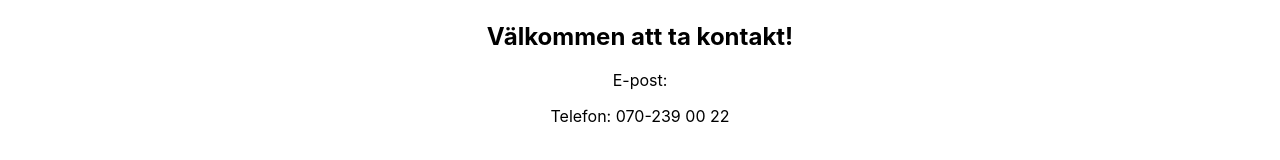
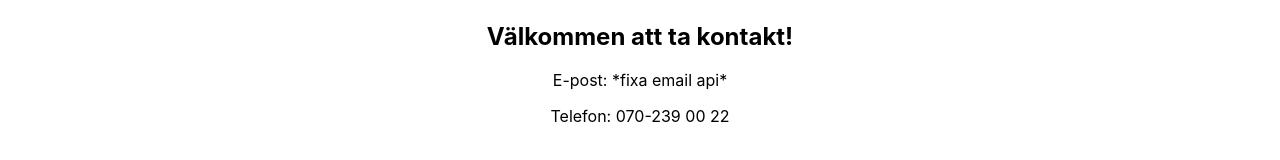
Before and after one commit to AdamKj/Hemsida, a React (Create React App) app in the folder mammashemsida/: page / in a window 1280 px wide. Shown: the part 554-714 px from the top of the page. Built offline with nearby package versions, Linux system fonts and the light colour scheme.

Commit message:
reminder of api

```diff
--- a/mammashemsida/src/components/Home/Home.js
+++ b/mammashemsida/src/components/Home/Home.js
@@ -26,7 +26,7 @@ export const Home = () => {
     <footer>
       <div className = 'contact'>
         <h2>Välkommen att ta kontakt!</h2>
-          <p>E-post: </p>
+          <p>E-post: *fixa email api*</p>
           <p>Telefon: 070-239 00 22</p>
       </div>
     </footer>
--- a/mammashemsida/src/components/Services/Services.js
+++ b/mammashemsida/src/components/Services/Services.js
@@ -64,7 +64,7 @@ export const Services = () => {
         <footer>
             <div className = 'contact'>
                 <h2>Välkommen att ta kontakt!</h2>
-                    <p>E-post: </p>
+                    <p>E-post: *fixa email api*</p>
                      <p>Telefon: 070-239 00 22</p>
             </div>
         </footer>
```
Also changed, not shown: 1 other file (tests, documents, lock files or other folders).
